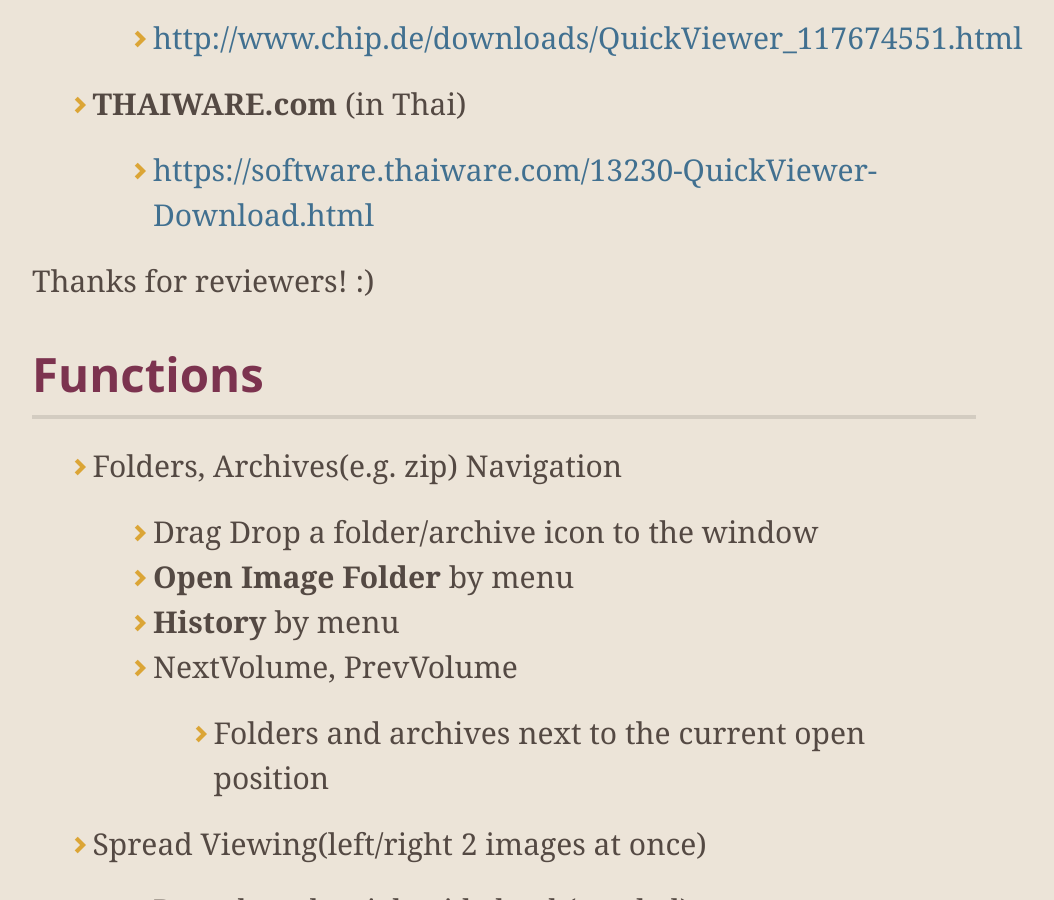
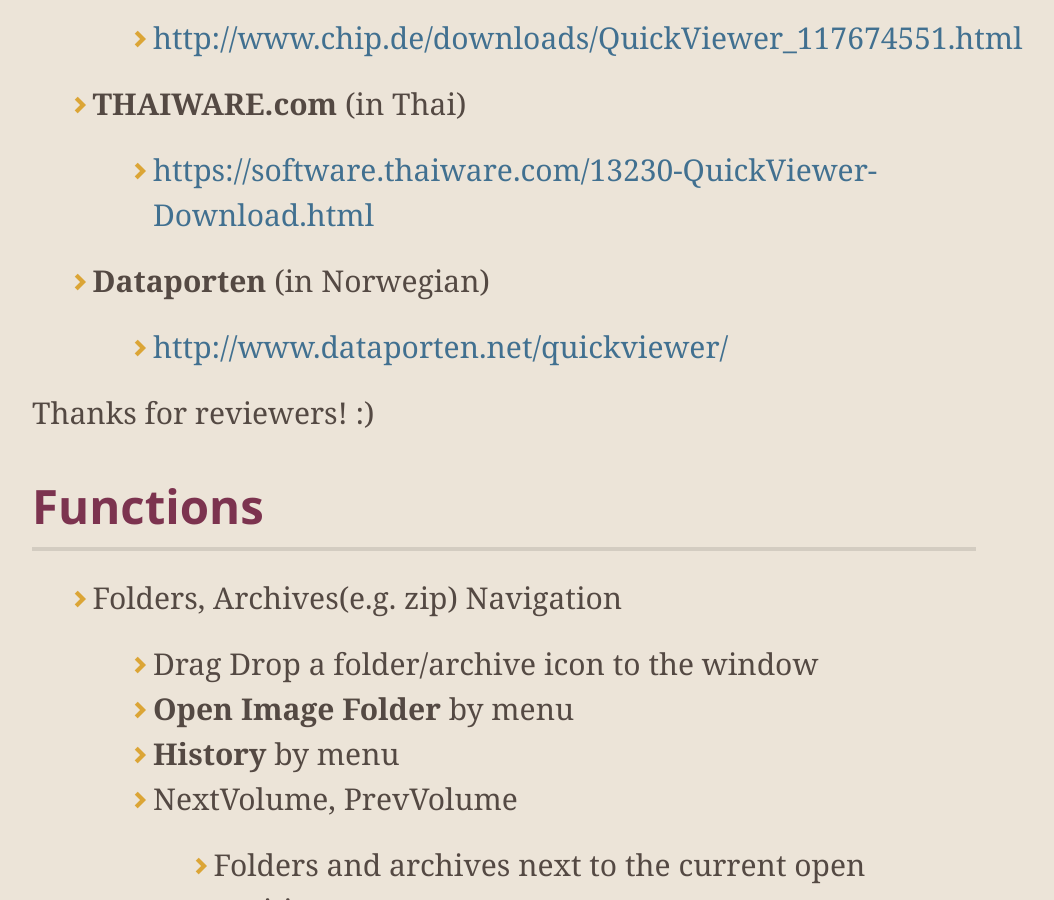
Before and after one commit to kanryu/quickviewer, a Jekyll site: the page built from docs/index.md, in a window 1280 px wide and 900 px high, scrolled down 6261 px. Shown: the whole window, without its empty margins (136-1190 px from the left). Built offline with Jekyll 4.4.1, drawn with Linux system fonts in a browser that asks for light colours; nearby versions of some CDN libraries; our own code applies the rules of GitHub Pages for plain Markdown files.

Commit message:
Update index.md

```diff
--- a/docs/index.md
+++ b/docs/index.md
@@ -99,6 +99,8 @@ You can also clone the latest source code from **[this repository.](https://gith
     - [http://www.chip.de/downloads/QuickViewer_117674551.html](http://www.chip.de/downloads/QuickViewer_117674551.html)
 - **THAIWARE.com** (in Thai)
     - [https://software.thaiware.com/13230-QuickViewer-Download.html](https://software.thaiware.com/13230-QuickViewer-Download.html)
+- **Dataporten** (in Norwegian)
+    - [http://www.dataporten.net/quickviewer/](http://www.dataporten.net/quickviewer/)
 
 Thanks for reviewers! :)
 
```
